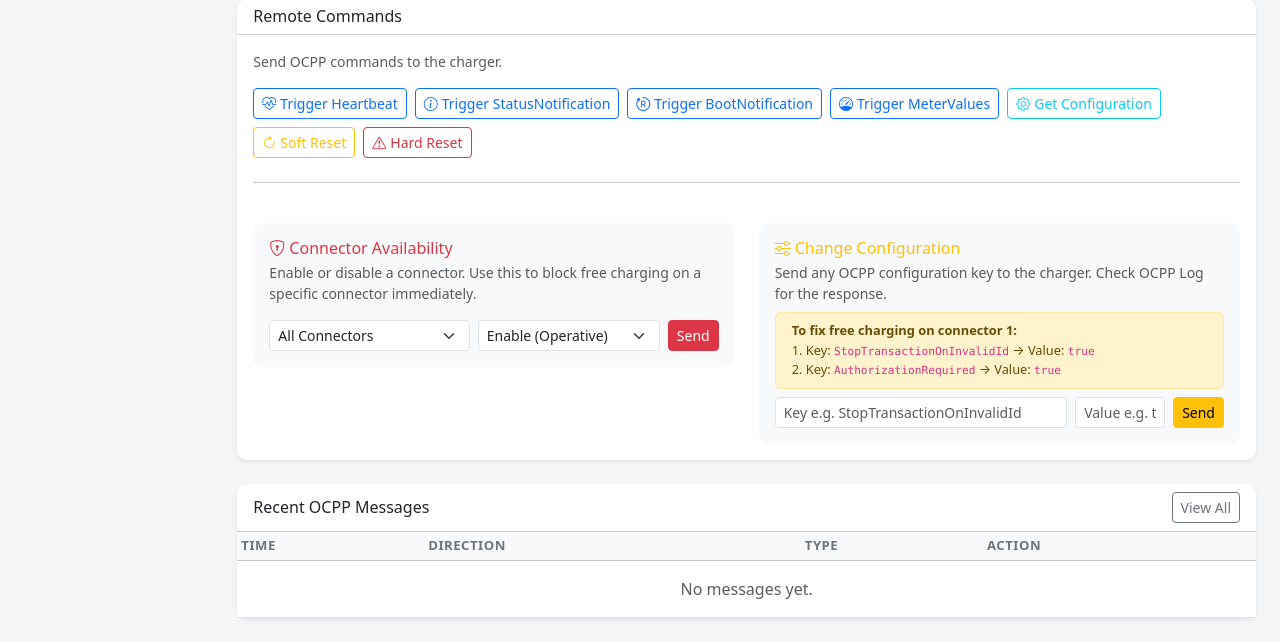
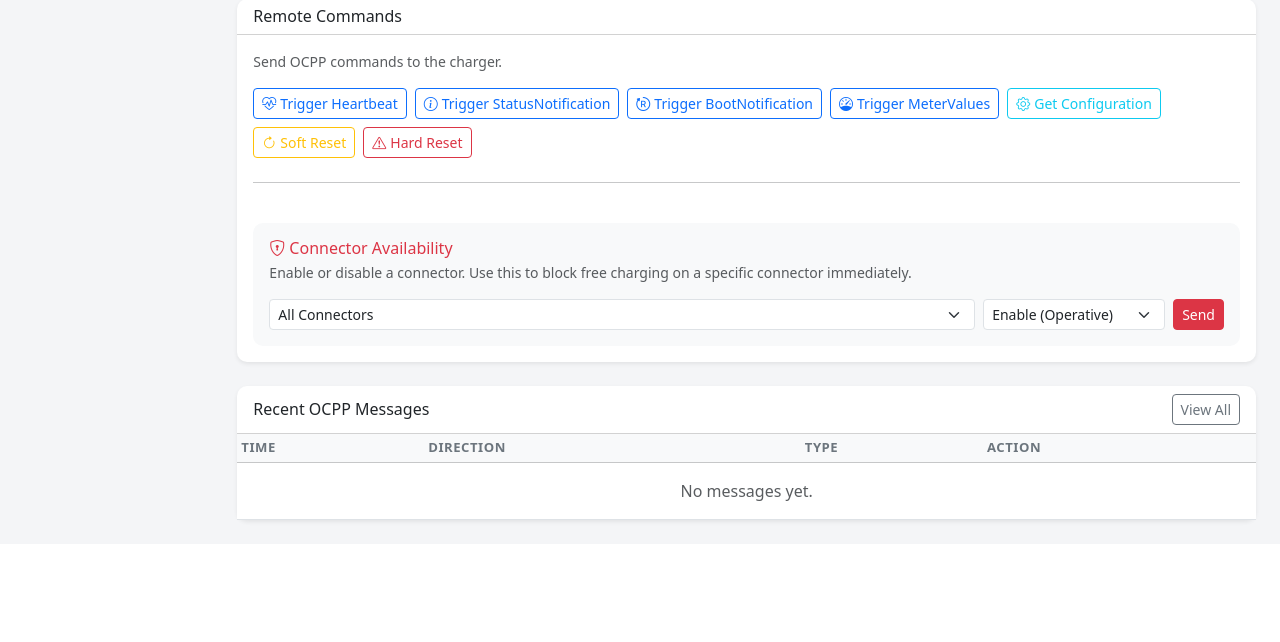
Before and after one commit to YazanDiab767/ocpp_management, a Django app: page /chargers/00000000-0000-0000-0000-000000000001/ in a window 1280 px wide. Shown: the part 964-1606 px from the top of the page. After the commit the page ends 1489 px from the top, so only its background shows below. Run offline with Django 5.2, Linux system fonts and the light colour scheme; a user stored in the database is signed in; tables that the repository leaves empty hold one stand-in row (values such as "Sample post"); data that the repository does not hold is empty.

Commit message:
Remove Change Configuration panel from charger detail page
Config enforcement is now handled automatically via boot_enforce_config field.

Co-Authored-By: Claude Sonnet 4.6 <noreply@anthropic.com>

```diff
--- a/chargers/templates/chargers/charger_detail.html
+++ b/chargers/templates/chargers/charger_detail.html
@@ -220,7 +220,7 @@
 
         <div class="row g-4 mt-1">
 
-            <div class="col-md-6">
+            <div class="col-md-12">
                 <div class="card bg-light border-0 p-3">
                     <h6 class="text-danger mb-1"><i class="bi bi-shield-lock me-1"></i>Connector Availability</h6>
                     <p class="text-muted small mb-3">Enable or disable a connector. Use this to block free charging on a specific connector immediately.</p>
@@ -245,35 +245,6 @@
                             </div>
                             <div class="col-auto">
                                 <button class="btn btn-danger btn-sm w-100">Send</button>
-                            </div>
-                        </div>
-                    </form>
-                </div>
-            </div>
-
-            <div class="col-md-6">
-                <div class="card bg-light border-0 p-3">
-                    <h6 class="text-warning mb-1"><i class="bi bi-sliders me-1"></i>Change Configuration</h6>
-                    <p class="text-muted small mb-2">Send any OCPP configuration key to the charger. Check OCPP Log for the response.</p>
-                    <div class="alert alert-warning py-2 px-3 mb-2" style="font-size: 0.8rem;">
-                        <strong>To fix free charging on connector 1:</strong><br>
-                        1. Key: <code>StopTransactionOnInvalidId</code> → Value: <code>true</code><br>
-                        2. Key: <code>AuthorizationRequired</code> → Value: <code>true</code>
-                    </div>
-                    <form method="post" action="{% url 'charger-command' charger.pk %}">
-                        {% csrf_token %}
-                        <input type="hidden" name="command" value="change_config">
-                        <div class="row g-2">
-                            <div class="col">
-                                <input type="text" name="config_key" class="form-control form-control-sm"
-                                       placeholder="Key e.g. StopTransactionOnInvalidId" required>
-                            </div>
-                            <div class="col-auto">
-                                <input type="text" name="config_value" class="form-control form-control-sm"
-                                       placeholder="Value e.g. true" required style="width: 90px;">
-                            </div>
-                            <div class="col-auto">
-                                <button class="btn btn-warning btn-sm">Send</button>
                             </div>
                         </div>
                     </form>
```
